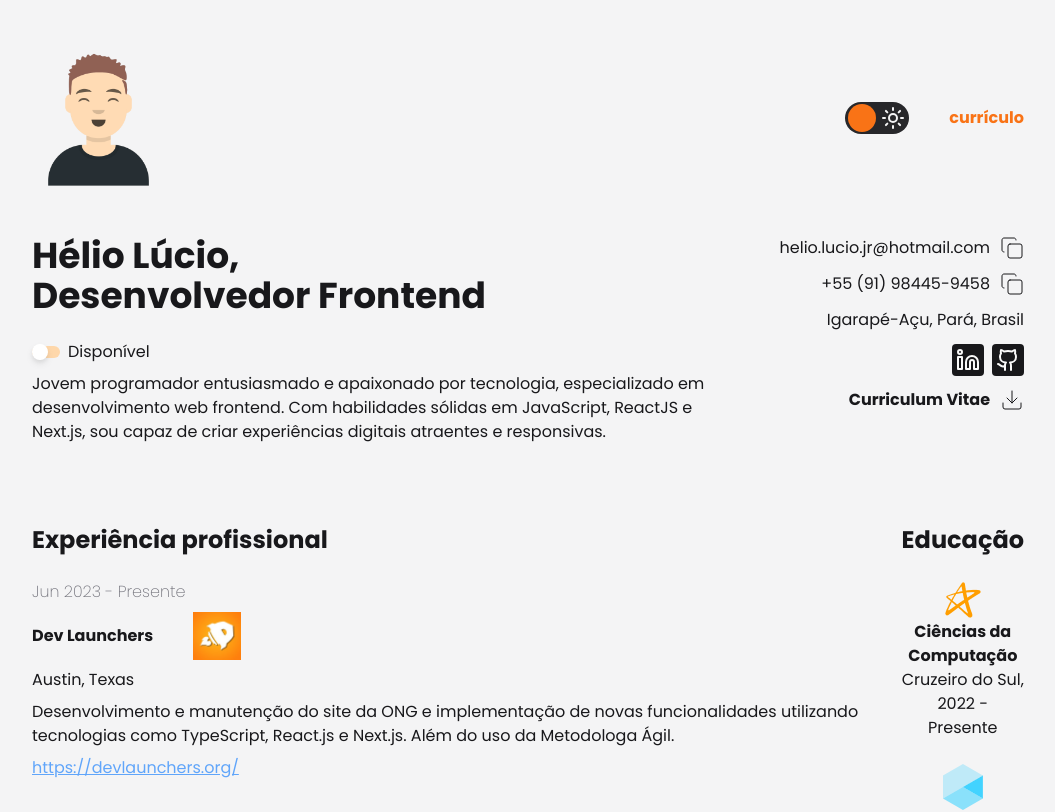
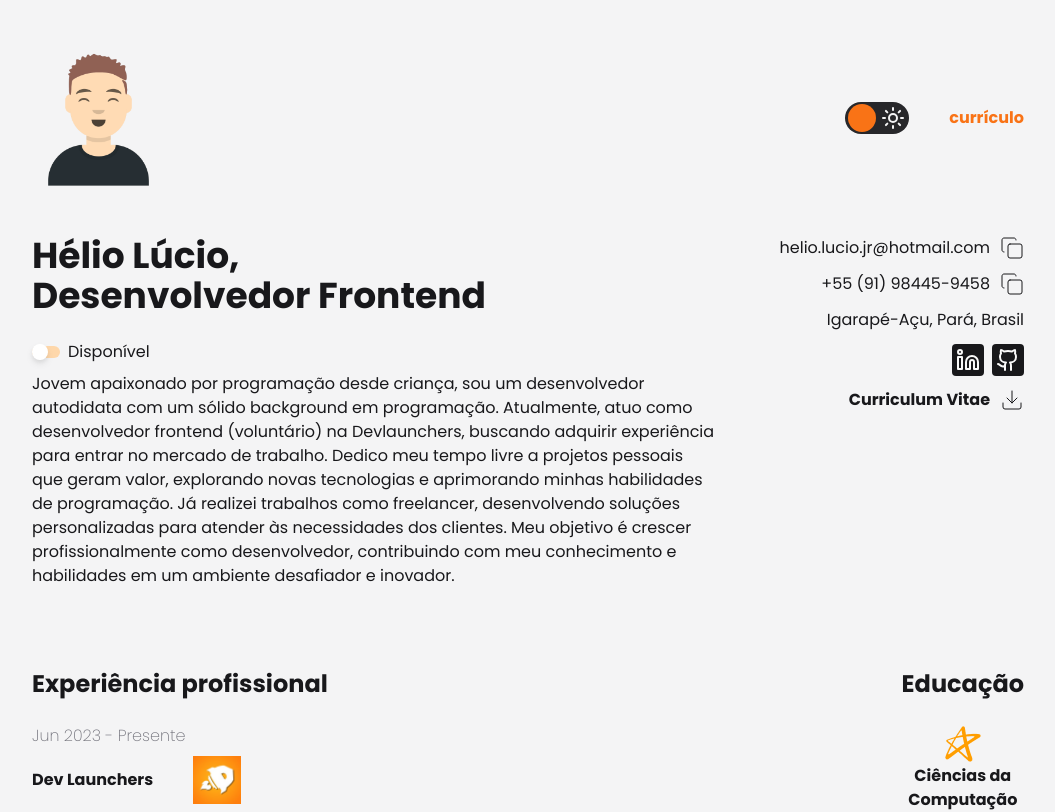
Before and after one commit to helioLJ/cv-portfolio, a Next.js app: page / in a window 1280 px wide. Shown: the top 812 px of the page, without its empty margins (112-1167 px from the left). Built offline with nearby package versions, Linux system fonts and the light colour scheme.

Commit message:
info update

```diff
--- a/src/components/AboutMe.tsx
+++ b/src/components/AboutMe.tsx
@@ -18,10 +18,16 @@ export default function AboutMe() {
           Disponível
         </div>
         <p className="mt-2">
-          Jovem programador entusiasmado e apaixonado por tecnologia,
-          especializado em desenvolvimento web frontend. Com habilidades sólidas
-          em JavaScript, ReactJS e Next.js, sou capaz de criar experiências
-          digitais atraentes e responsivas.
+          Jovem apaixonado por programação desde criança, sou um desenvolvedor
+          autodidata com um sólido background em programação. Atualmente, atuo
+          como desenvolvedor frontend (voluntário) na Devlaunchers, buscando
+          adquirir experiência para entrar no mercado de trabalho. Dedico meu
+          tempo livre a projetos pessoais que geram valor, explorando novas
+          tecnologias e aprimorando minhas habilidades de programação. Já
+          realizei trabalhos como freelancer, desenvolvendo soluções
+          personalizadas para atender às necessidades dos clientes. Meu objetivo
+          é crescer profissionalmente como desenvolvedor, contribuindo com meu
+          conhecimento e habilidades em um ambiente desafiador e inovador.
         </p>
       </div>
 
--- a/src/components/ExperienceAndEducation.tsx
+++ b/src/components/ExperienceAndEducation.tsx
@@ -21,9 +21,12 @@ export default function ExperienceAndEducation() {
             </div>
             <p className="mb-2">Austin, Texas</p>
             <p>
-              Desenvolvimento e manutenção do site da ONG e implementação de
-              novas funcionalidades utilizando tecnologias como TypeScript,
-              React.js e Next.js. Além do uso da Metodologa Ágil.
+              Como desenvolvedor de front-end na Dev Launchers, estou ganhando
+              valiosa experiência em programação. Utilizamos Next.js e React,
+              seguindo a metodologia ágil, o que me proporciona um profundo
+              conhecimento sobre o trabalho real de programação. Estou
+              aprendendo muito e desenvolvendo habilidades essenciais para minha
+              carreira.
             </p>
             <Link
               className="block text-blue-400 underline"
```
